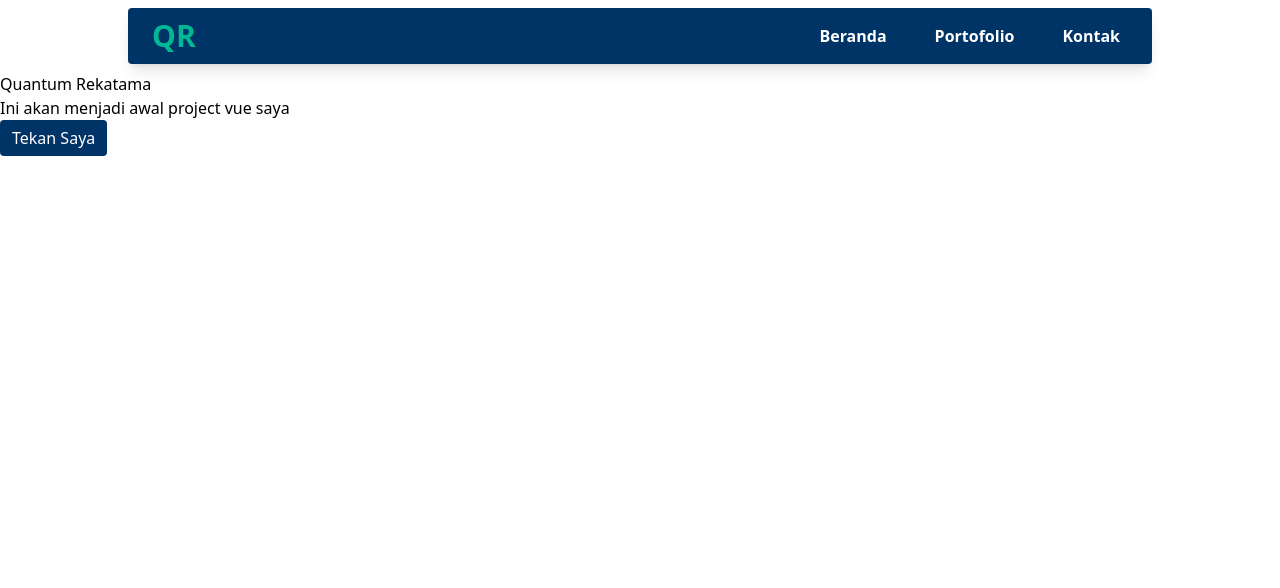
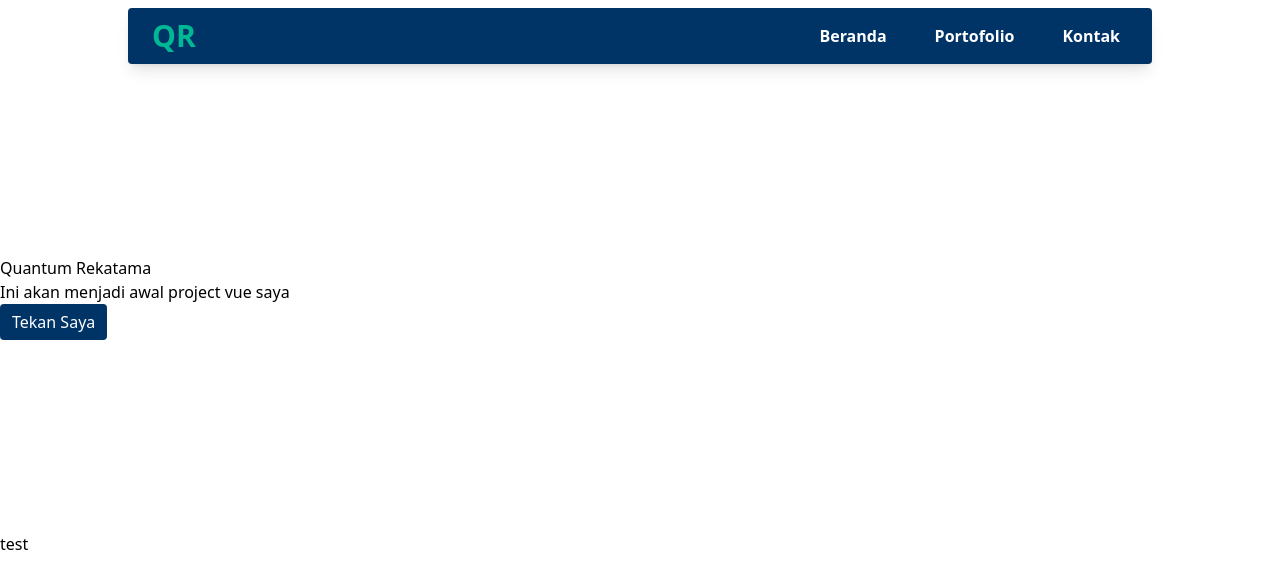
Before and after one commit to mtaufikbaskoro/qr-vue, a Vue app: page / in a window 1280 px wide. Shown: the top 588 px of the page. Built offline with nearby package versions, Linux system fonts and the light colour scheme.

Commit message:
creating layout for homepage

```diff
--- a/src/App.vue
+++ b/src/App.vue
@@ -1,15 +1,14 @@
 <script setup>
 import Button from './components/shared/Button.vue'
-import Navbar from './components/Navbar.vue'
+import HomeLayout from './layouts/HomeLayout.vue'
 </script>
 
 <template>
-  <div class="min-w-full flex justify-center items-center my-2">
-    <Navbar />
-  </div>
-  <h1>Quantum Rekatama</h1>
-  <p>Ini akan menjadi awal project vue saya</p>
-  <Button label="Tekan Saya" color="primary" />
+  <HomeLayout>
+    <h1>Quantum Rekatama</h1>
+    <p>Ini akan menjadi awal project vue saya</p>
+    <Button label="Tekan Saya" color="primary" />
+  </HomeLayout>
 </template>
 
 <style scoped></style>
--- /dev/null
+++ b/src/layouts/HomeLayout.vue
@@ -0,0 +1,13 @@
+<script setup>
+import Navbar from '@/components/Navbar.vue'
+</script>
+
+<template>
+  <div class="min-h-100 min-w-full space-y-48">
+    <div class="min-w-full flex justify-center items-center my-2">
+      <Navbar></Navbar>
+    </div>
+    <main><slot /></main>
+    <footer>test</footer>
+  </div>
+</template>
```
